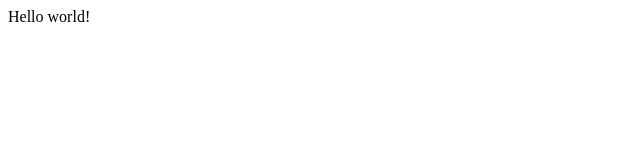
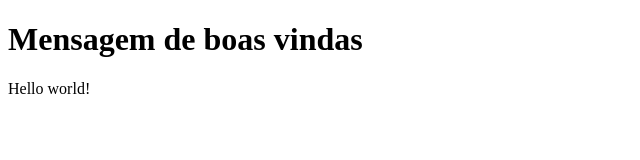
Before and after one commit to GabrielJonat/aulao_git, a plain HTML site: page index.html in a window 1280 px wide. Shown: the whole page, without its empty margins (0-640 px from the left). Drawn offline with Linux system fonts and the light colour scheme.

Commit message:
Segundo commit

```diff
--- a/index.html
+++ b/index.html
@@ -6,6 +6,7 @@
     <title>Meu Site</title>
 </head>
 <body>
+    <h1>Mensagem de boas vindas</h1>
     Hello world!
 </body>
 </html>
```
